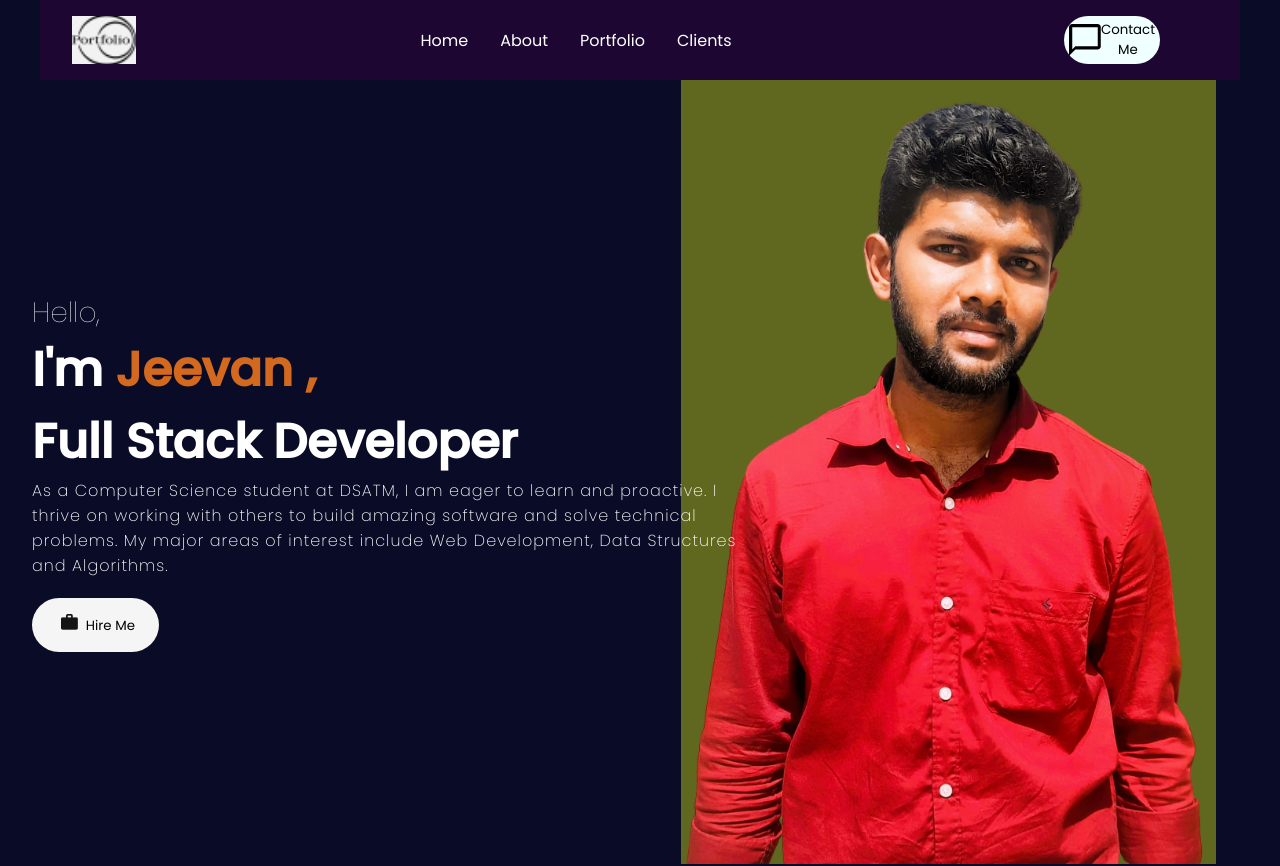
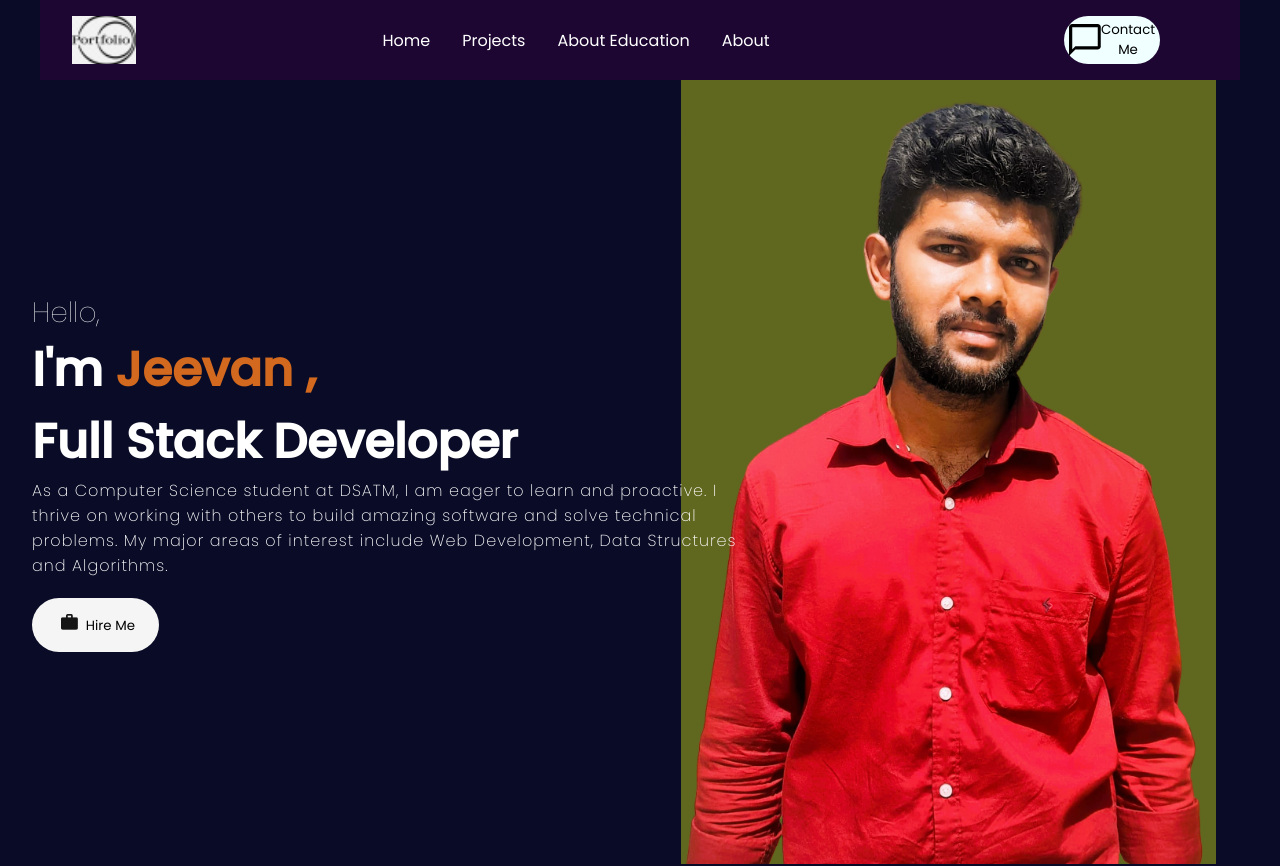
Before and after one commit to jeevans1965/portfolio, a React (Create React App) app: page / in a window 1280 px wide. Shown: the top 866 px of the page. Built offline with nearby package versions, Linux system fonts and the light colour scheme.

Commit message:
modified:   src/components/NavBar/navbar.js

```diff
--- a/src/components/NavBar/navbar.js
+++ b/src/components/NavBar/navbar.js
@@ -10,10 +10,10 @@ const Navbar = () => {
     <nav className='navbar'>
         <img src={logo} alt='Logo' className='logo'/>
         <div className='destopMenu'>
-            <Link className='destopMenuListItem'>Home</Link>
-            <Link className='destopMenuListItem'>About</Link>
-            <Link className='destopMenuListItem'>Portfolio</Link>
-            <Link className='destopMenuListItem'>Clients</Link>
+            <Link activeClass='active' to='intro' spy={true} smooth={true} offset={-100} duration={500} className='destopMenuListItem'>Home</Link>
+            <Link className='destopMenuListItem' activeClass='active' to='project' spy={true} smooth={true} offset={-100} duration={500}>Projects</Link>
+            <Link className='destopMenuListItem' activeClass='active' to='intro' spy={true} smooth={true} offset={-100} duration={500}>About Education</Link>
+            <Link className='destopMenuListItem' activeClass='active' to='intro' spy={true} smooth={true} offset={-100} duration={500}>About</Link>
         </div>
         <button className='destopMenuBtn'>
             <img src={contactImg} alt='' className='destopMenuImg'/>
```
